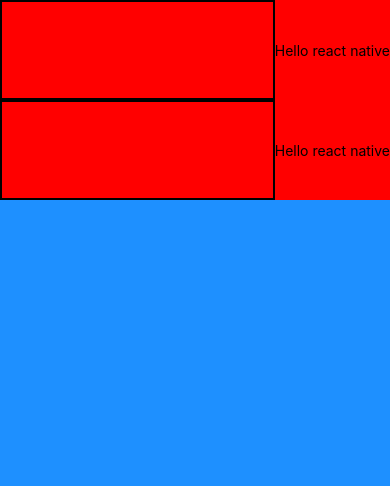
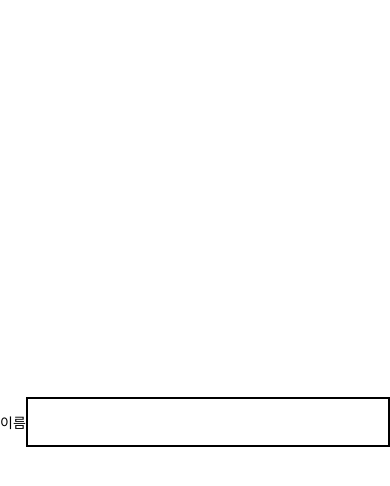
Before and after one commit to kimtaejin3/matzip-app-clone, a React Native app: screen / in a window 390 px wide. Shown: the top 486 px of the page. Built offline with nearby package versions, Linux system fonts and the light colour scheme.

Commit message:
이벤트 처리하기

```diff
--- a/App.tsx
+++ b/App.tsx
@@ -5,20 +5,27 @@
  * @format
  */
 
-import React from 'react';
+import React, {useState} from 'react';
 import {SafeAreaView, StyleSheet, Text, TextInput, View} from 'react-native';
 
 function App(): JSX.Element {
+  const [name, setName] = useState('');
+
+  const handleChangeInput = (text: string) => {
+    console.log(text);
+    setName(text);
+  };
+
   return (
     // view는 웹에서의 div와 유사
     <SafeAreaView style={styles.container}>
       <View style={styles.inputContainer}>
-        <TextInput style={styles.input} />
-        <Text>Hello react native</Text>
-      </View>
-      <View style={styles.inputContainer}>
-        <TextInput style={styles.input} />
-        <Text>Hello react native</Text>
+        <Text>이름</Text>
+        <TextInput
+          style={styles.input}
+          value={name}
+          onChangeText={handleChangeInput}
+        />
       </View>
     </SafeAreaView>
   );
@@ -27,18 +34,16 @@ function App(): JSX.Element {
 const styles = StyleSheet.create({
   container: {
     flex: 1,
-    backgroundColor: 'dodgerblue',
   },
   input: {
     flex: 1,
     borderWidth: 2,
     borderColor: 'black',
-    height: 100,
+    height: 50,
     width: 100,
   },
   inputContainer: {
-    // flex: 1,
-    backgroundColor: 'red',
+    flex: 1,
     flexDirection: 'row',
     alignItems: 'center',
     justifyContent: 'space-between',
```
